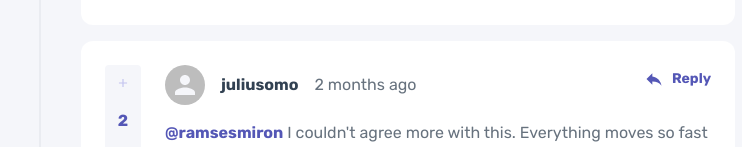
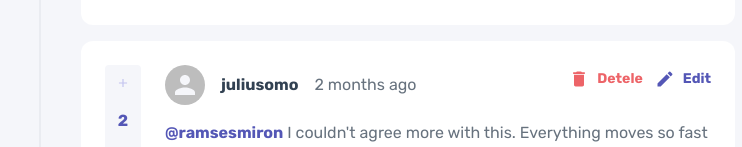
Before and after one commit to erlynascarate/interactive-comments-section, a React (Vite) app: page / in a window 1280 px wide. Shown: the part 599-746 px from the top of the page, without its empty margins (273-1015 px from the left). Built offline with nearby package versions, Linux system fonts and the light colour scheme.

Commit message:
Add delete and edit buttons

```diff
--- a/src/components/Comment.jsx
+++ b/src/components/Comment.jsx
@@ -11,7 +11,7 @@ import {
 } from '@mui/material'
 import getTimeSinceComment from '../utils/getTimeSinceComment'
 import Reply from './Reply'
-import ReplyButton from './ReplyButton'
+import CommentButtons from './CommentButtons'
 import ToggleButtons from './ToggleButtons'
 
 const Comment = (props) => {
@@ -55,8 +55,10 @@ const Comment = (props) => {
                         }}
                         avatar={<Avatar />}
                         action={
-                            <ReplyButton
+                            <CommentButtons
                                 display={{ xs: 'none', sm: 'inline-flex' }}
+                                currentUsername={props.currentUsername}
+                                username={username}
                             />
                         }
                         title={
@@ -93,13 +95,20 @@ const Comment = (props) => {
                     }}
                 >
                     <ToggleButtons score={score} />
-                    <ReplyButton />
+                    <CommentButtons
+                        currentUsername={props.currentUsername}
+                        username={username}
+                    />
                 </CardActions>
             </Card>
             {thereIsReply && (
                 <List sx={{ paddingBlock: 2, paddingInlineStart: { md: 5 } }}>
                     {replies.map((reply) => (
-                        <Reply key={reply.id} reply={reply} />
+                        <Reply
+                            key={reply.id}
+                            currentUsername={props.currentUsername}
+                            reply={reply}
+                        />
                     ))}
                 </List>
             )}
--- /dev/null
+++ b/src/components/CommentButtons.jsx
@@ -0,0 +1,64 @@
+import { Box, Button } from '@mui/material'
+import ReplyIcon from '@mui/icons-material/Reply'
+import EditIcon from '@mui/icons-material/Edit'
+import DeleteIcon from '@mui/icons-material/Delete'
+
+const CustomButton = (props) => {
+    const { color, children, display, hover, icon } = props
+
+    return (
+        <Button
+            sx={{
+                display,
+                '&:hover': {
+                    color: hover,
+                },
+                fontWeight: 700,
+                textTransform: 'capitalize',
+            }}
+            color={color}
+            startIcon={icon()}
+        >
+            {children}
+        </Button>
+    )
+}
+
+const CommentButtons = (props) => {
+    const {
+        display = { xs: 'inline-flex', sm: 'none' },
+        currentUsername,
+        username,
+    } = props
+
+    if (currentUsername === username)
+        return (
+            <Box sx={{ display, flexWrap: 'wrap', justifyContent: 'end' }}>
+                <CustomButton
+                    color='warning'
+                    hover='warningHover.main'
+                    icon={() => <DeleteIcon />}
+                >
+                    Detele
+                </CustomButton>
+                <CustomButton
+                    hover='primaryHover.main'
+                    icon={() => <EditIcon />}
+                >
+                    Edit
+                </CustomButton>
+            </Box>
+        )
+
+    return (
+        <CustomButton
+            display={display}
+            hover='primaryHover.main'
+            icon={() => <ReplyIcon />}
+        >
+            Reply
+        </CustomButton>
+    )
+}
+
+export default CommentButtons
--- a/src/components/Reply.jsx
+++ b/src/components/Reply.jsx
@@ -9,7 +9,7 @@ import {
     Typography,
 } from '@mui/material'
 import getTimeSinceComment from '../utils/getTimeSinceComment'
-import ReplyButton from './ReplyButton'
+import CommentButtons from './CommentButtons'
 import ToggleButtons from './ToggleButtons'
 
 const Reply = (props) => {
@@ -52,8 +52,10 @@ const Reply = (props) => {
                         }}
                         avatar={<Avatar />}
                         action={
-                            <ReplyButton
+                            <CommentButtons
                                 display={{ xs: 'none', sm: 'inline-flex' }}
+                                currentUsername={props.currentUsername}
+                                username={username}
                             />
                         }
                         title={
@@ -99,7 +101,10 @@ const Reply = (props) => {
                     }}
                 >
                     <ToggleButtons score={score} />
-                    <ReplyButton />
+                    <CommentButtons
+                        currentUsername={props.currentUsername}
+                        username={username}
+                    />
                 </CardActions>
             </Card>
         </ListItem>
--- a/src/components/ReplyButton.jsx
+++ /dev/null
@@ -1,20 +0,0 @@
-import { Button } from '@mui/material'
-import ReplyIcon from '@mui/icons-material/Reply'
-
-const ReplyButton = ({ display = { sm: 'none' } }) => (
-    <Button
-        sx={{
-            display,
-            '&:hover': {
-                color: 'primaryHover.main',
-            },
-            fontWeight: 700,
-            textTransform: 'capitalize',
-        }}
-        startIcon={<ReplyIcon />}
-    >
-        Reply
-    </Button>
-)
-
-export default ReplyButton
```
